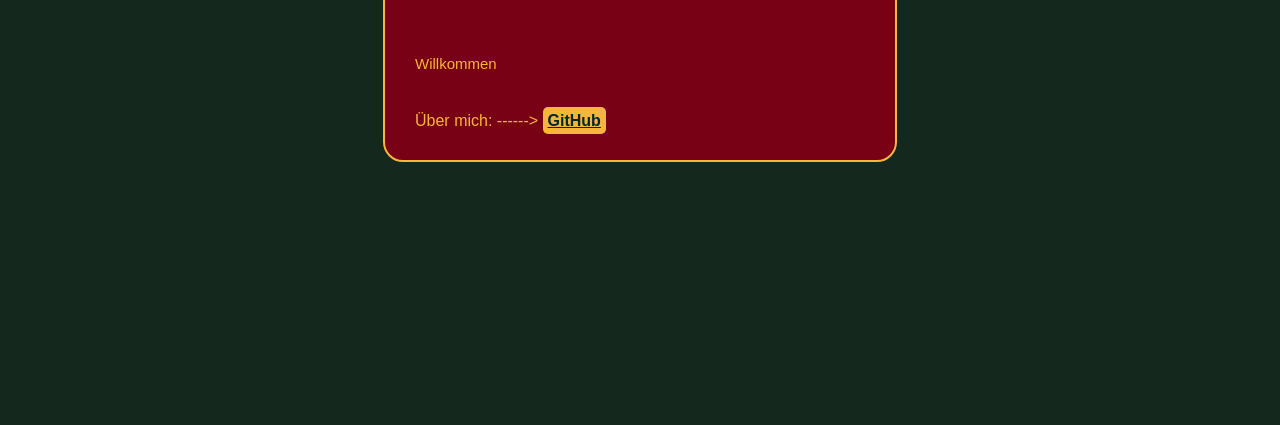
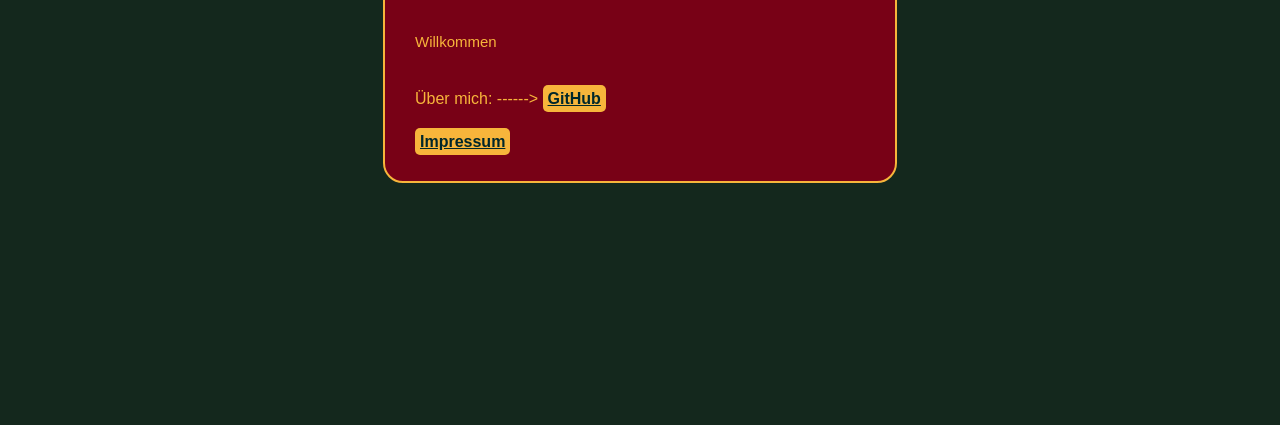
Before and after one commit to elias-muc09/Dart, a plain HTML site: page about.html in a window 1280 px wide. Shown: the part 375-800 px from the top of the page. Drawn offline with Linux system fonts and the light colour scheme.

Commit message:
Added Impressum

```diff
--- a/about.html
+++ b/about.html
@@ -27,6 +27,16 @@
 
             </label>
 
+
+            <label>
+
+
+                <a class="submit" href="https://elias-muc09.github.io/Impressum/" target="_blank" class="btn btn-link">
+                    Impressum
+                </a>
+
+
+            </label>
         </form>
     </div>
 
```
